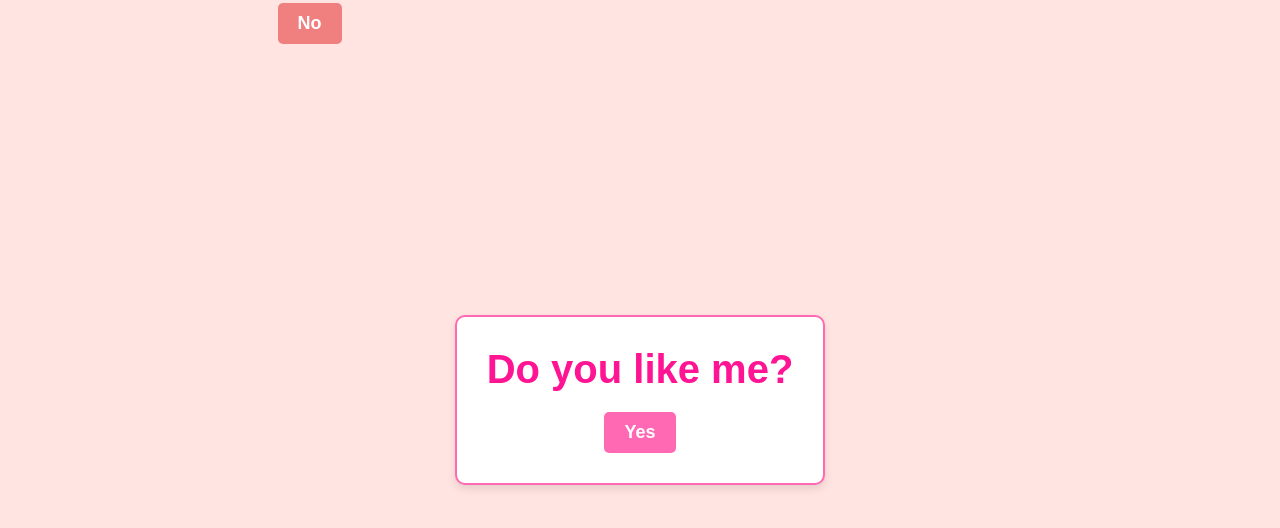
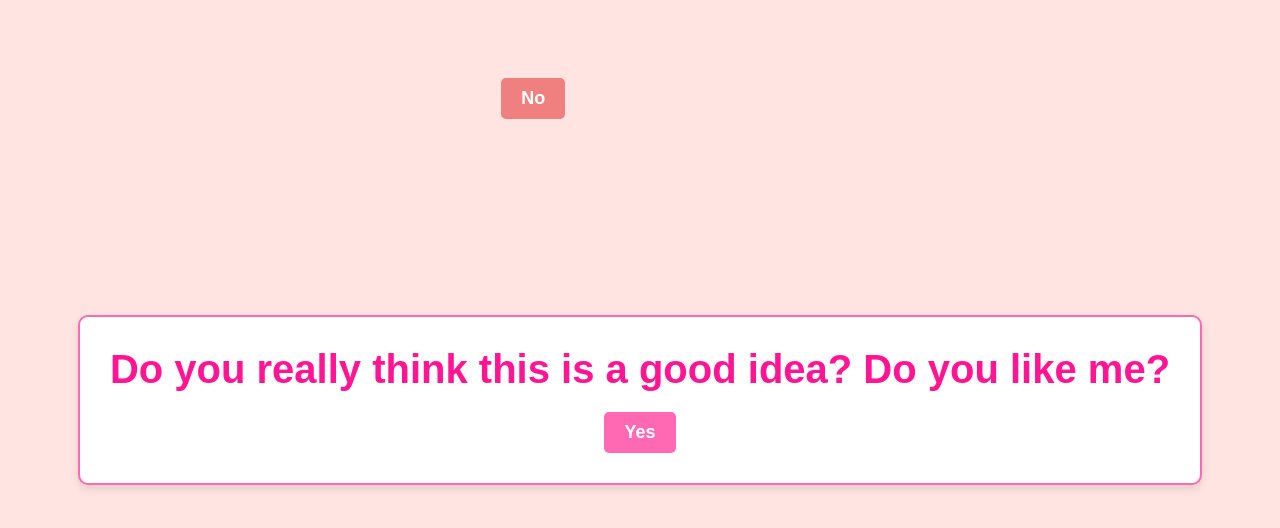
Before and after one commit to swarajxd/do-you-like-me-, a plain HTML site: page index.html in a window 1280 px wide. Both pictures are taken after a click on the button "No". Drawn offline with Linux system fonts and the light colour scheme.

Commit message:
Update index.html

```diff
--- a/index.html
+++ b/index.html
@@ -62,16 +62,49 @@
         <h1 id="question">Do you like me?</h1>
         <div class="buttons" id="buttons">
             <button id="yes" onclick="showThankYou()">Yes</button>
-            <button id="no" onmouseover="moveButton()">No</button>
+            <button id="no" onclick="handleNoClick()">No</button>
         </div>
     </div>
     <script>
+        const sentences = [
+            "Are you sure about this? ",
+            "Do you really mean that? ",
+            "Are you certain this is what you want? ",
+            "Have you thought this through? ",
+            "Are you positive about your choice? ",
+            "Is this the right move? ",
+            "Are you absolutely sure? ",
+            "Have you considered the consequences? ",
+            "Is this what you truly want? ",
+            "Are you ready for this? ",
+            "Do you really think this is a good idea? ",
+            "Are you confident in your decision? ",
+            "Have you weighed all the options? ",
+            "Is this the best choice for you? ",
+            "Do you believe this is the right path? ",
+            "Are you not second-guessing this? ",
+            "Is this really the path you want to take? ",
+            "Have you double-checked your decision? ",
+            "Are you prepared for the outcome? ",
+            "Do you really want to go through with this? ",
+            "Have you considered all the possibilities? ",
+            "Are you not having any doubts? ",
+            "Is this what you want to commit to? ",
+            "Are you ready for what’s ahead? ",
+            "Do you truly feel this is the best choice? ",
+            "Have you considered all potential regrets? ",
+            "Are you making the right call here? ",
+            "Is this the decision you want to stand by? ",
+            "Have you thought about the potential consequences? ",
+            "Are you sure there’s no other option? "
+        ];
+
         function showThankYou() {
             document.getElementById('question').innerText = "Thank you!";
             document.getElementById('buttons').style.display = 'none';
         }
 
-        function moveButton() {
+        function handleNoClick() {
             const noButton = document.getElementById('no');
             const bodyRect = document.body.getBoundingClientRect();
             const btnRect = noButton.getBoundingClientRect();
@@ -88,6 +121,10 @@
 
             noButton.style.left = `${newX}px`;
             noButton.style.top = `${newY}px`;
+
+            // Change the question text to a random sentence with "Do you like me?" at the end
+            const randomSentence = sentences[Math.floor(Math.random() * sentences.length)] + "Do you like me?";
+            document.getElementById('question').innerText = randomSentence;
         }
     </script>
 </body>
```
